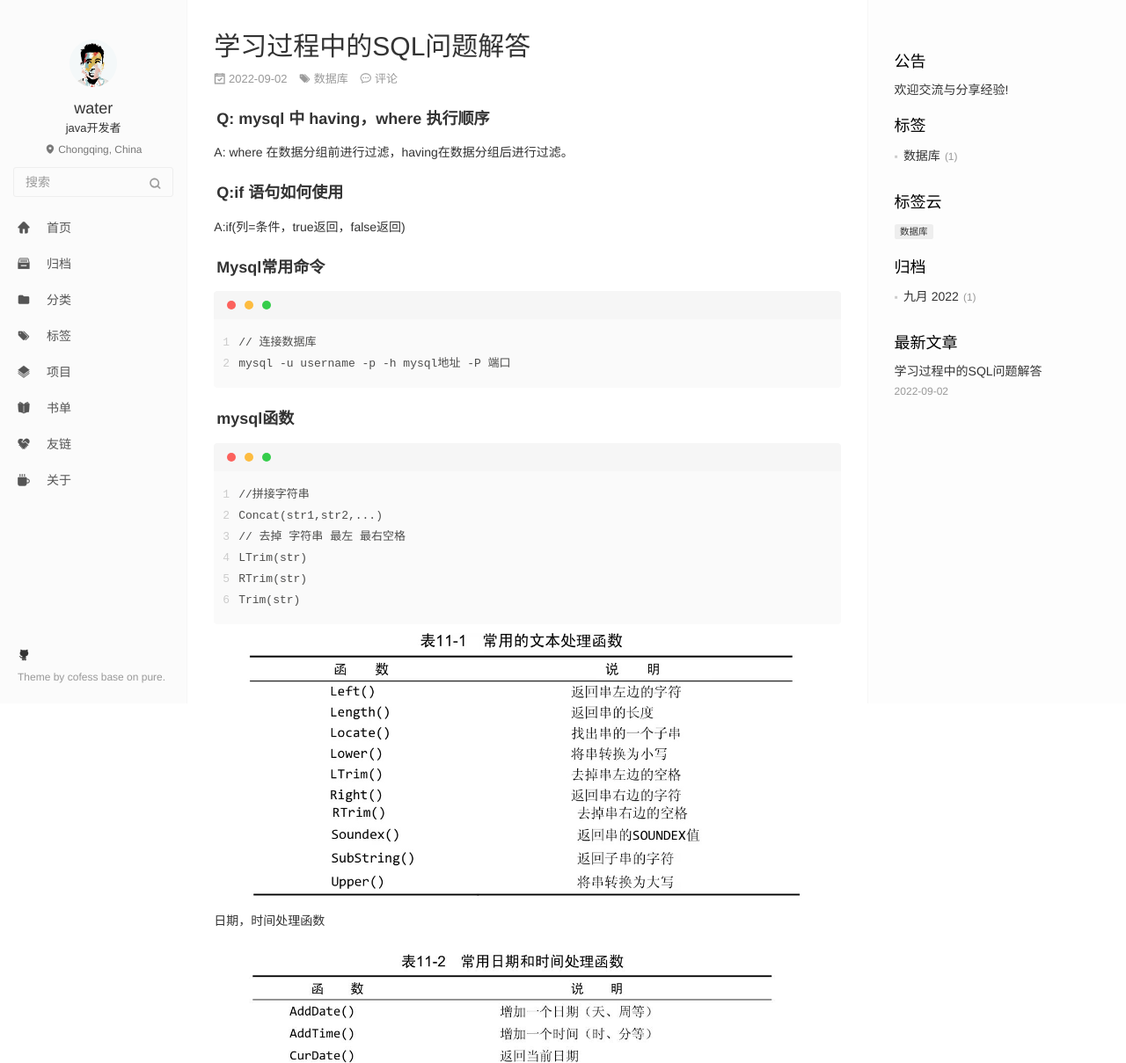
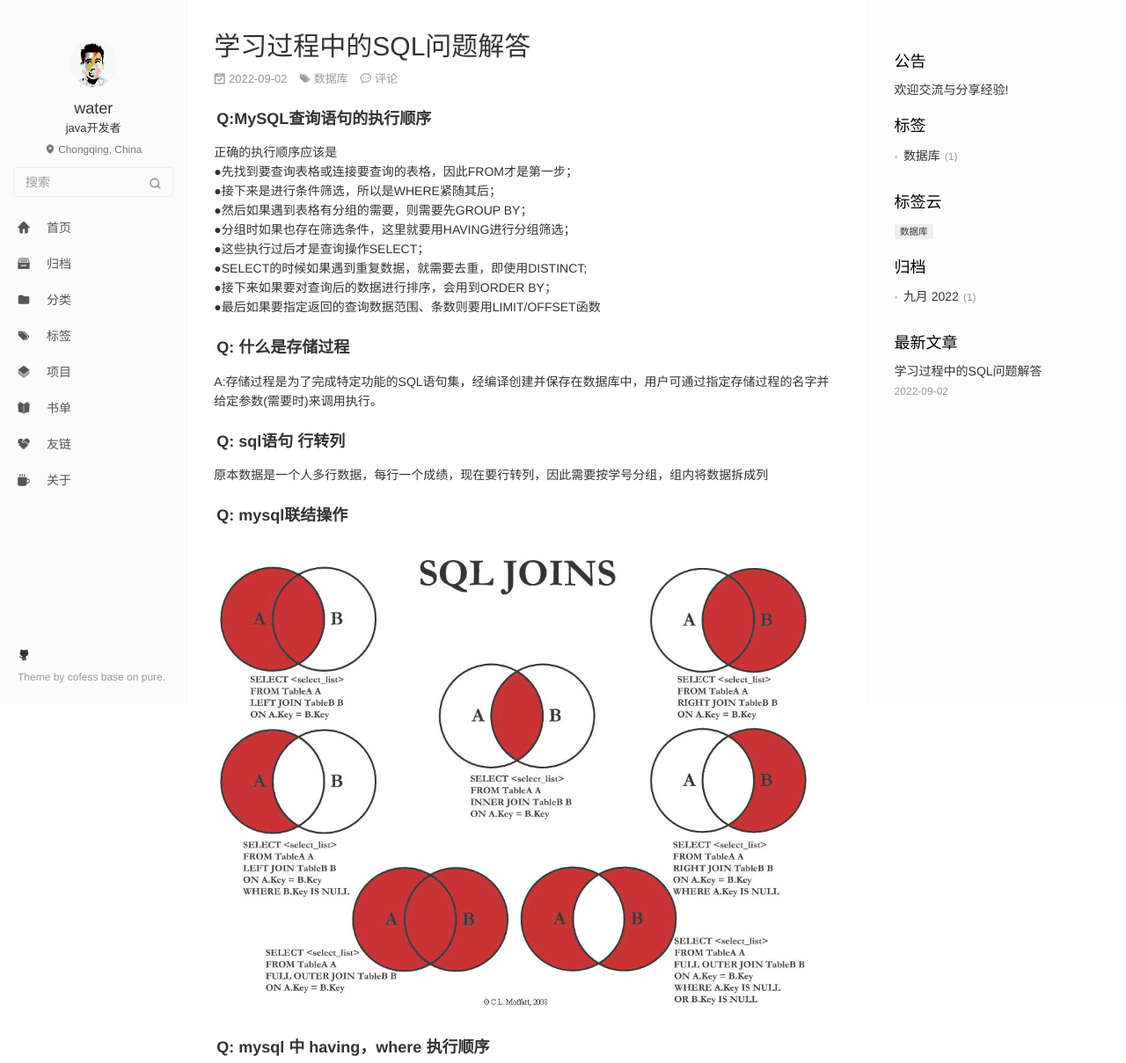
Before and after one commit to Water987/water987.github.io, a plain HTML site: page 2022/09/02/SQLQuestionInLearning/index.html in a window 1280 px wide. Shown: the top 1209 px of the page at 88% size. Drawn offline with nearby package versions, Linux system fonts and the light colour scheme; no server answers; a script that the page names is missing.

Commit message:
Site updated: 2022-09-02 16:08:32

```diff
--- a/2022/09/02/SQLQuestionInLearning/index.html
+++ b/2022/09/02/SQLQuestionInLearning/index.html
@@ -18,22 +18,23 @@
 
 
   <title>学习过程中的SQL问题解答 | Hexo</title>
-  <meta name="description" content="Q: mysql 中 having，where 执行顺序A: where 在数据分组前进行过滤，having在数据分组后进行过滤。 Q:if 语句如何使用A:if(列&#x3D;条件，true返回，false返回) Mysql常用命令12&#x2F;&#x2F; 连接数据库mysql -u username -p -h mysql地址 -P 端口  mysql函数123456&#x2F;&#x2F;拼接字符串Concat(str1,str2,..">
+  <meta name="description" content="Q:MySQL查询语句的执行顺序正确的执行顺序应该是●先找到要查询表格或连接要查询的表格，因此FROM才是第一步；●接下来是进行条件筛选，所以是WHERE紧随其后；●然后如果遇到表格有分组的需要，则需要先GROUP BY；●分组时如果也存在筛选条件，这里就要用HAVING进行分组筛选；●这些执行过后才是查询操作SELECT；●SELECT的时候如果遇到重复数据，就需要去重，即使用DISTINCT;">
 <meta property="og:type" content="article">
 <meta property="og:title" content="学习过程中的SQL问题解答">
 <meta property="og:url" content="https://water987.github.io/2022/09/02/SQLQuestionInLearning/index.html">
 <meta property="og:site_name" content="生命不息，编程不止">
-<meta property="og:description" content="Q: mysql 中 having，where 执行顺序A: where 在数据分组前进行过滤，having在数据分组后进行过滤。 Q:if 语句如何使用A:if(列&#x3D;条件，true返回，false返回) Mysql常用命令12&#x2F;&#x2F; 连接数据库mysql -u username -p -h mysql地址 -P 端口  mysql函数123456&#x2F;&#x2F;拼接字符串Concat(str1,str2,..">
+<meta property="og:description" content="Q:MySQL查询语句的执行顺序正确的执行顺序应该是●先找到要查询表格或连接要查询的表格，因此FROM才是第一步；●接下来是进行条件筛选，所以是WHERE紧随其后；●然后如果遇到表格有分组的需要，则需要先GROUP BY；●分组时如果也存在筛选条件，这里就要用HAVING进行分组筛选；●这些执行过后才是查询操作SELECT；●SELECT的时候如果遇到重复数据，就需要去重，即使用DISTINCT;">
 <meta property="og:locale" content="zh_CN">
+<meta property="og:image" content="https://water987.github.io/2022/09/02/SQLQuestionInLearning/1661933550713-7dea1af3-459d-4764-9805-c967c64fb7f4.png">
 <meta property="og:image" content="https://water987.github.io/2022/09/02/SQLQuestionInLearning/9521fa9c59d7419022485ed800adc06.jpg">
 <meta property="og:image" content="https://water987.github.io/2022/09/02/SQLQuestionInLearning/d8a8c1f25a34e10a684b8c71caea961.jpg">
 <meta property="og:image" content="https://water987.github.io/2022/09/02/SQLQuestionInLearning/%E5%87%BD%E6%95%B0.jpg">
 <meta property="article:published_time" content="2022-09-02T03:14:53.000Z">
-<meta property="article:modified_time" content="2022-09-02T07:58:21.153Z">
+<meta property="article:modified_time" content="2022-09-02T08:05:46.963Z">
 <meta property="article:author" content="water">
 <meta property="article:tag" content="数据库">
 <meta name="twitter:card" content="summary">
-<meta name="twitter:image" content="https://water987.github.io/2022/09/02/SQLQuestionInLearning/9521fa9c59d7419022485ed800adc06.jpg">
+<meta name="twitter:image" content="https://water987.github.io/2022/09/02/SQLQuestionInLearning/1661933550713-7dea1af3-459d-4764-9805-c967c64fb7f4.png">
   <!-- Canonical links -->
   <link rel="canonical" href="https://water987.github.io/2022/09/02/SQLQuestionInLearning/index.html">
 
@@ -312,7 +313,12 @@
     </div>
     <div class="article-entry marked-body" itemprop="articleBody">
 
-        <h4 id="Q-mysql-中-having，where-执行顺序"><a href="#Q-mysql-中-having，where-执行顺序" class="headerlink" title="Q: mysql 中 having，where 执行顺序"></a>Q: mysql 中 having，where 执行顺序</h4><p>A: where 在数据分组前进行过滤，having在数据分组后进行过滤。</p>
+        <h4 id="Q-MySQL查询语句的执行顺序"><a href="#Q-MySQL查询语句的执行顺序" class="headerlink" title="Q:MySQL查询语句的执行顺序"></a>Q:MySQL查询语句的执行顺序</h4><p>正确的执行顺序应该是<br>●先找到要查询表格或连接要查询的表格，因此FROM才是第一步；<br>●接下来是进行条件筛选，所以是WHERE紧随其后；<br>●然后如果遇到表格有分组的需要，则需要先GROUP BY；<br>●分组时如果也存在筛选条件，这里就要用HAVING进行分组筛选；<br>●这些执行过后才是查询操作SELECT；<br>●SELECT的时候如果遇到重复数据，就需要去重，即使用DISTINCT;<br>●接下来如果要对查询后的数据进行排序，会用到ORDER BY；<br>●最后如果要指定返回的查询数据范围、条数则要用LIMIT/OFFSET函数</p>
+<h4 id="Q-什么是存储过程"><a href="#Q-什么是存储过程" class="headerlink" title="Q: 什么是存储过程"></a>Q: 什么是存储过程</h4><p>A:存储过程是为了完成特定功能的SQL语句集，经编译创建并保存在数据库中，用户可通过指定存储过程的名字并给定参数(需要时)来调用执行。</p>
+<h4 id="Q-sql语句-行转列"><a href="#Q-sql语句-行转列" class="headerlink" title="Q: sql语句 行转列"></a>Q: sql语句 行转列</h4><p>原本数据是一个人多行数据，每行一个成绩，现在要行转列，因此需要按学号分组，组内将数据拆成列</p>
+<h4 id="Q-mysql联结操作"><a href="#Q-mysql联结操作" class="headerlink" title="Q: mysql联结操作"></a>Q: mysql联结操作</h4><img src="/2022/09/02/SQLQuestionInLearning/1661933550713-7dea1af3-459d-4764-9805-c967c64fb7f4.png" class title="image.png">
+
+<h4 id="Q-mysql-中-having，where-执行顺序"><a href="#Q-mysql-中-having，where-执行顺序" class="headerlink" title="Q: mysql 中 having，where 执行顺序"></a>Q: mysql 中 having，where 执行顺序</h4><p>A: where 在数据分组前进行过滤，having在数据分组后进行过滤。</p>
 <h4 id="Q-if-语句如何使用"><a href="#Q-if-语句如何使用" class="headerlink" title="Q:if 语句如何使用"></a>Q:if 语句如何使用</h4><p>A:if(列=条件，true返回，false返回)</p>
 <h4 id="Mysql常用命令"><a href="#Mysql常用命令" class="headerlink" title="Mysql常用命令"></a>Mysql常用命令</h4><figure class="highlight plaintext"><table><tr><td class="gutter"><pre><span class="line">1</span><br><span class="line">2</span><br></pre></td><td class="code"><pre><span class="line">// 连接数据库</span><br><span class="line">mysql -u username -p -h mysql地址 -P 端口</span><br></pre></td></tr></table></figure>
 
```
Also changed, not shown: index.html (+6 -1 lines), 2022/09/02/SQLQuestionInLearning/1661933550713-7dea1af3-459d-4764-9805-c967c64fb7f4.png (added), 2022/09/02/SQLQuestionInLearning/20220723_CNP503.jpg (deleted).
